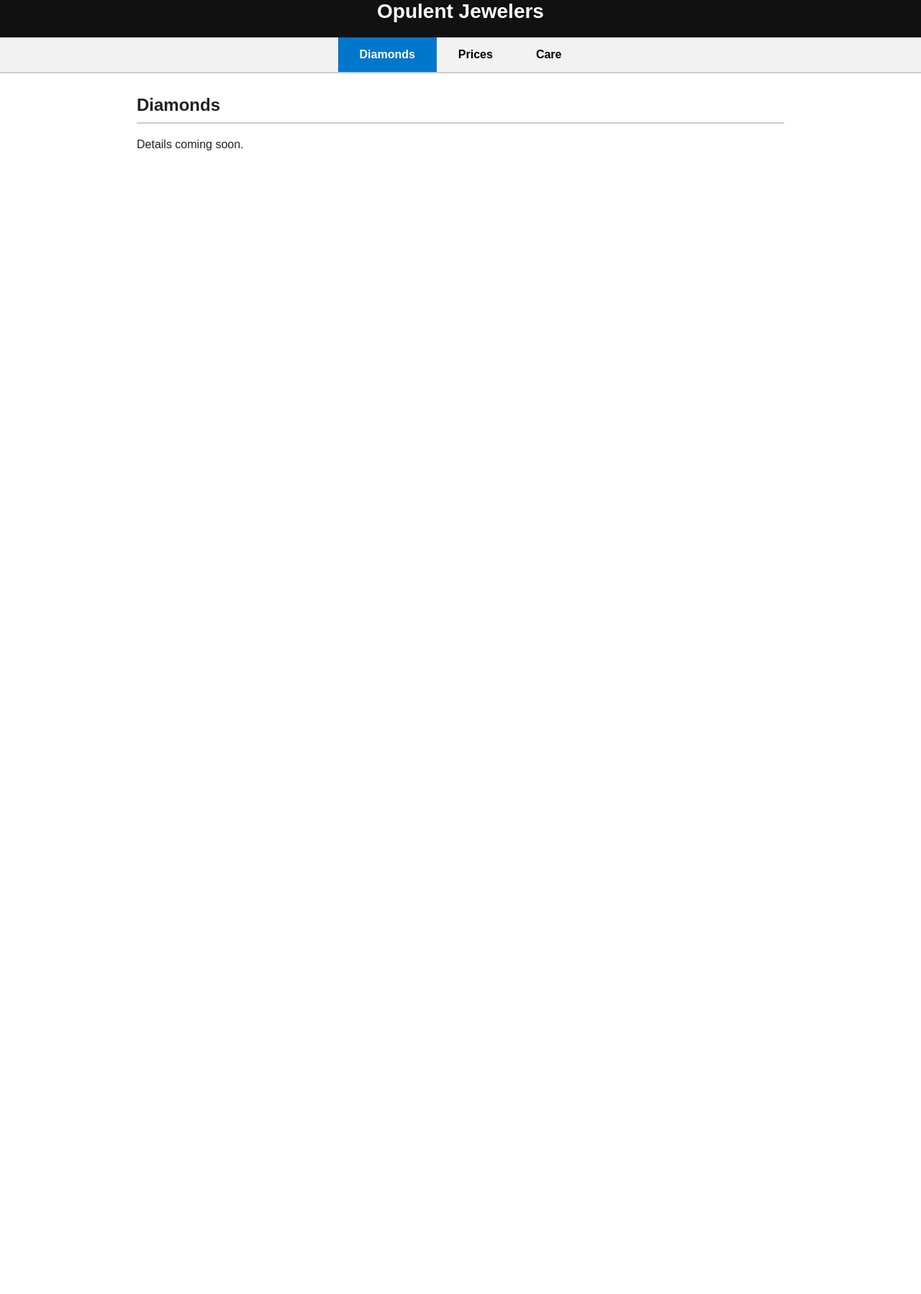
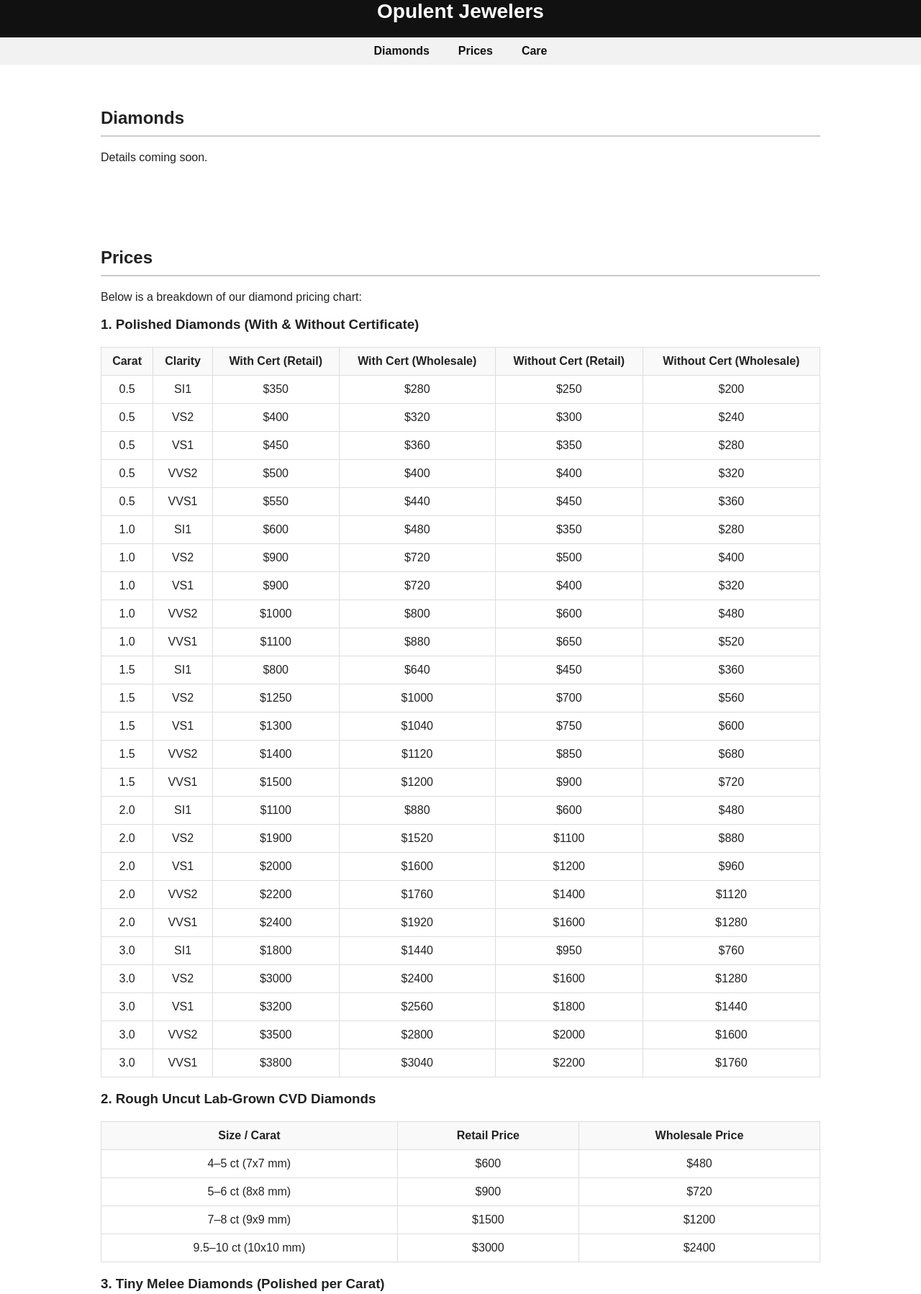
Before and after one commit to mickjr01/OpulentJewelers, a plain HTML site: page index.html in a window 1280 px wide. Shown: the part 20-1818 px from the top of the page at 72% size. Before the commit the page ends 800 px from the top, so only its background shows below. Drawn offline with Linux system fonts and the light colour scheme.

Commit message:
Update index.html

```diff
--- a/index.html
+++ b/index.html
@@ -1,68 +1,54 @@
 <!DOCTYPE html>
 <html lang="en">
 <head>
-<meta charset="UTF-8" />
-<meta name="viewport" content="width=device-width, initial-scale=1" />
+  <meta charset="UTF-8">
+  <meta name="viewport" content="width=device-width, initial-scale=1.0">
   <title>Opulent Jewelers</title>
   <style>
     body {
       font-family: Arial, sans-serif;
-    margin: 0; padding: 0;
-    background: white;
+      margin: 0;
+      padding: 0;
+      background-color: #ffffff;
       color: #222;
     }
     header {
-    background: #111;
+      background-color: #111;
       color: white;
-    padding: 20px;
+      padding: 20px 0;
+      text-align: center;
       font-size: 28px;
-    text-align: center;
       font-weight: bold;
     }
     nav {
       display: flex;
       justify-content: center;
-    background: #f2f2f2;
-    border-bottom: 2px solid #ccc;
+      background-color: #f2f2f2;
+      padding: 10px 0;
     }
-  nav button {
-    background: none;
-    border: none;
-    padding: 15px 30px;
+    nav a {
+      margin: 0 20px;
+      text-decoration: none;
+      color: #111;
       font-weight: bold;
-    cursor: pointer;
-    font-size: 16px;
-  }
-  nav button.active {
-    background: #0077cc;
-    color: white;
     }
     section {
-    max-width: 900px;
-    margin: 30px auto;
-    padding: 0 20px;
-    display: none;
-  }
-  section.active {
-    display: block;
+      padding: 40px 20px;
+      max-width: 1000px;
+      margin: auto;
     }
     h2 {
       border-bottom: 2px solid #ccc;
       padding-bottom: 10px;
     }
-  h3 {
-    margin-top: 30px;
-    border-bottom: 1px solid #ccc;
-    padding-bottom: 6px;
-  }
     table {
       width: 100%;
       border-collapse: collapse;
-    margin-top: 15px;
+      margin-top: 20px;
     }
     th, td {
       border: 1px solid #ddd;
-    padding: 8px 12px;
+      padding: 10px;
       text-align: center;
     }
     th {
@@ -71,36 +57,28 @@
   </style>
 </head>
 <body>
-
-<header>Opulent Jewelers</header>
-
+  <header>
+    Opulent Jewelers
+  </header>
   <nav>
-  <button class="tab active" data-tab="diamonds">Diamonds</button>
-  <button class="tab" data-tab="prices">Prices</button>
-  <button class="tab" data-tab="care">Care</button>
+    <a href="#diamonds">Diamonds</a>
+    <a href="#prices">Prices</a>
+    <a href="#care">Care</a>
   </nav>
 
-<section id="diamonds" class="active">
+  <section id="diamonds">
     <h2>Diamonds</h2>
     <p>Details coming soon.</p>
   </section>
 
   <section id="prices">
     <h2>Prices</h2>
-
+    <p>Below is a breakdown of our diamond pricing chart:</p>
     <h3>1. Polished Diamonds (With & Without Certificate)</h3>
     <table>
-    <thead>
       <tr>
-        <th>Carat</th>
-        <th>Clarity</th>
-        <th>With Certificate (Retail)</th>
-        <th>With Certificate (Wholesale 20% off)</th>
-        <th>Without Certificate (Retail)</th>
-        <th>Without Certificate (Wholesale 20% off)</th>
+        <th>Carat</th><th>Clarity</th><th>With Cert (Retail)</th><th>With Cert (Wholesale)</th><th>Without Cert (Retail)</th><th>Without Cert (Wholesale)</th>
       </tr>
-    </thead>
-    <tbody>
       <tr><td>0.5</td><td>SI1</td><td>$350</td><td>$280</td><td>$250</td><td>$200</td></tr>
       <tr><td>0.5</td><td>VS2</td><td>$400</td><td>$320</td><td>$300</td><td>$240</td></tr>
       <tr><td>0.5</td><td>VS1</td><td>$450</td><td>$360</td><td>$350</td><td>$280</td></tr>
@@ -109,56 +87,38 @@
       <tr><td>1.0</td><td>SI1</td><td>$600</td><td>$480</td><td>$350</td><td>$280</td></tr>
       <tr><td>1.0</td><td>VS2</td><td>$900</td><td>$720</td><td>$500</td><td>$400</td></tr>
       <tr><td>1.0</td><td>VS1</td><td>$900</td><td>$720</td><td>$400</td><td>$320</td></tr>
-      <tr><td>1.0</td><td>VVS2</td><td>$1,000</td><td>$800</td><td>$600</td><td>$480</td></tr>
-      <tr><td>1.0</td><td>VVS1</td><td>$1,100</td><td>$880</td><td>$650</td><td>$520</td></tr>
+      <tr><td>1.0</td><td>VVS2</td><td>$1000</td><td>$800</td><td>$600</td><td>$480</td></tr>
+      <tr><td>1.0</td><td>VVS1</td><td>$1100</td><td>$880</td><td>$650</td><td>$520</td></tr>
       <tr><td>1.5</td><td>SI1</td><td>$800</td><td>$640</td><td>$450</td><td>$360</td></tr>
-      <tr><td>1.5</td><td>VS2</td><td>$1,250</td><td>$1,000</td><td>$700</td><td>$560</td></tr>
-      <tr><td>1.5</td><td>VS1</td><td>$1,300</td><td>$1,040</td><td>$750</td><td>$600</td></tr>
-      <tr><td>1.5</td><td>VVS2</td><td>$1,400</td><td>$1,120</td><td>$850</td><td>$680</td></tr>
-      <tr><td>1.5</td><td>VVS1</td><td>$1,500</td><td>$1,200</td><td>$900</td><td>$720</td></tr>
-      <tr><td>2.0</td><td>SI1</td><td>$1,100</td><td>$880</td><td>$600</td><td>$480</td></tr>
-      <tr><td>2.0</td><td>VS2</td><td>$1,900</td><td>$1,520</td><td>$1,100</td><td>$880</td></tr>
-      <tr><td>2.0</td><td>VS1</td><td>$2,000</td><td>$1,600</td><td>$1,200</td><td>$960</td></tr>
-      <tr><td>2.0</td><td>VVS2</td><td>$2,200</td><td>$1,760</td><td>$1,400</td><td>$1,120</td></tr>
-      <tr><td>2.0</td><td>VVS1</td><td>$2,400</td><td>$1,920</td><td>$1,600</td><td>$1,280</td></tr>
-      <tr><td>3.0</td><td>SI1</td><td>$1,800</td><td>$1,440</td><td>$950</td><td>$760</td></tr>
-      <tr><td>3.0</td><td>VS2</td><td>$3,000</td><td>$2,400</td><td>$1,600</td><td>$1,280</td></tr>
-      <tr><td>3.0</td><td>VS1</td><td>$3,200</td><td>$2,560</td><td>$1,800</td><td>$1,440</td></tr>
-      <tr><td>3.0</td><td>VVS2</td><td>$3,500</td><td>$2,800</td><td>$2,000</td><td>$1,600</td></tr>
-      <tr><td>3.0</td><td>VVS1</td><td>$3,800</td><td>$3,040</td><td>$2,200</td><td>$1,760</td></tr>
-    </tbody>
+      <tr><td>1.5</td><td>VS2</td><td>$1250</td><td>$1000</td><td>$700</td><td>$560</td></tr>
+      <tr><td>1.5</td><td>VS1</td><td>$1300</td><td>$1040</td><td>$750</td><td>$600</td></tr>
+      <tr><td>1.5</td><td>VVS2</td><td>$1400</td><td>$1120</td><td>$850</td><td>$680</td></tr>
+      <tr><td>1.5</td><td>VVS1</td><td>$1500</td><td>$1200</td><td>$900</td><td>$720</td></tr>
+      <tr><td>2.0</td><td>SI1</td><td>$1100</td><td>$880</td><td>$600</td><td>$480</td></tr>
+      <tr><td>2.0</td><td>VS2</td><td>$1900</td><td>$1520</td><td>$1100</td><td>$880</td></tr>
+      <tr><td>2.0</td><td>VS1</td><td>$2000</td><td>$1600</td><td>$1200</td><td>$960</td></tr>
+      <tr><td>2.0</td><td>VVS2</td><td>$2200</td><td>$1760</td><td>$1400</td><td>$1120</td></tr>
+      <tr><td>2.0</td><td>VVS1</td><td>$2400</td><td>$1920</td><td>$1600</td><td>$1280</td></tr>
+      <tr><td>3.0</td><td>SI1</td><td>$1800</td><td>$1440</td><td>$950</td><td>$760</td></tr>
+      <tr><td>3.0</td><td>VS2</td><td>$3000</td><td>$2400</td><td>$1600</td><td>$1280</td></tr>
+      <tr><td>3.0</td><td>VS1</td><td>$3200</td><td>$2560</td><td>$1800</td><td>$1440</td></tr>
+      <tr><td>3.0</td><td>VVS2</td><td>$3500</td><td>$2800</td><td>$2000</td><td>$1600</td></tr>
+      <tr><td>3.0</td><td>VVS1</td><td>$3800</td><td>$3040</td><td>$2200</td><td>$1760</td></tr>
     </table>
 
-  <h3>2. Rough Uncut Lab-Grown CVD Diamonds (D-F Color, VS–VVS Clarity)</h3>
+    <h3>2. Rough Uncut Lab-Grown CVD Diamonds</h3>
     <table>
-    <thead>
-      <tr>
-        <th>Size / Carat</th>
-        <th>Retail Price (each)</th>
-        <th>Wholesale Price (20% off)</th>
-      </tr>
-    </thead>
-    <tbody>
+      <tr><th>Size / Carat</th><th>Retail Price</th><th>Wholesale Price</th></tr>
       <tr><td>4–5 ct (7x7 mm)</td><td>$600</td><td>$480</td></tr>
       <tr><td>5–6 ct (8x8 mm)</td><td>$900</td><td>$720</td></tr>
-      <tr><td>7–8 ct (9x9 mm)</td><td>$1,500</td><td>$1,200</td></tr>
-      <tr><td>9.5–10 ct (10x10 mm)</td><td>$3,000</td><td>$2,400</td></tr>
-    </tbody>
+      <tr><td>7–8 ct (9x9 mm)</td><td>$1500</td><td>$1200</td></tr>
+      <tr><td>9.5–10 ct (10x10 mm)</td><td>$3000</td><td>$2400</td></tr>
     </table>
 
-  <h3>3. Tiny Melee Diamonds (Polished) Per Carat</h3>
+    <h3>3. Tiny Melee Diamonds (Polished per Carat)</h3>
     <table>
-    <thead>
-      <tr>
-        <th>Size (mm)</th>
-        <th>VS Retail</th>
-        <th>VVS Retail</th>
-        <th>VS Wholesale (20% off)</th>
-        <th>VVS Wholesale (20% off)</th>
-      </tr>
-    </thead>
-    <tbody>
-      <tr><td>0.7 – 0.9</td><td>$525</td><td>$575</td><td>$420</td><td>$460</td></tr>
+      <tr><th>Size (mm)</th><th>VS Retail</th><th>VVS Retail</th><th>VS Wholesale</th><th>VVS Wholesale</th></tr>
+      <tr><td>0.7–0.9</td><td>$525</td><td>$575</td><td>$420</td><td>$460</td></tr>
       <tr><td>1.0</td><td>$540</td><td>$590</td><td>$432</td><td>$472</td></tr>
       <tr><td>1.1</td><td>$550</td><td>$600</td><td>$440</td><td>$480</td></tr>
       <tr><td>1.2</td><td>$565</td><td>$615</td><td>$452</td><td>$492</td></tr>
@@ -177,10 +137,9 @@
       <tr><td>2.4</td><td>$825</td><td>$900</td><td>$660</td><td>$720</td></tr>
       <tr><td>2.5</td><td>$840</td><td>$935</td><td>$672</td><td>$748</td></tr>
       <tr><td>2.6</td><td>$875</td><td>$965</td><td>$700</td><td>$772</td></tr>
-      <tr><td>2.75</td><td>$900</td><td>$1,025</td><td>$720</td><td>$820</td></tr>
-      <tr><td>2.9</td><td>$1,000</td><td>$1,100</td><td>$800</td><td>$880</td></tr>
-      <tr><td>3.0</td><td>$1,100</td><td>$1,175</td><td>$880</td><td>$940</td></tr>
-    </tbody>
+      <tr><td>2.75</td><td>$900</td><td>$1025</td><td>$720</td><td>$820</td></tr>
+      <tr><td>2.9</td><td>$1000</td><td>$1100</td><td>$800</td><td>$880</td></tr>
+      <tr><td>3.0</td><td>$1100</td><td>$1175</td><td>$880</td><td>$940</td></tr>
     </table>
   </section>
 
@@ -188,21 +147,5 @@
     <h2>Care</h2>
     <p>Tips and guides for caring for your diamonds coming soon.</p>
   </section>
-
-<script>
-  const tabs = document.querySelectorAll('nav button');
-  const sections = document.querySelectorAll('section');
-
-  tabs.forEach(tab => {
-    tab.addEventListener('click', () => {
-      tabs.forEach(t => t.classList.remove('active'));
-      sections.forEach(s => s.classList.remove('active'));
-
-      tab.classList.add('active');
-      document.getElementById(tab.dataset.tab).classList.add('active');
-    });
-  });
-</script>
-
 </body>
 </html>
```
Lines whose indentation alone changed are shown as unchanged.
